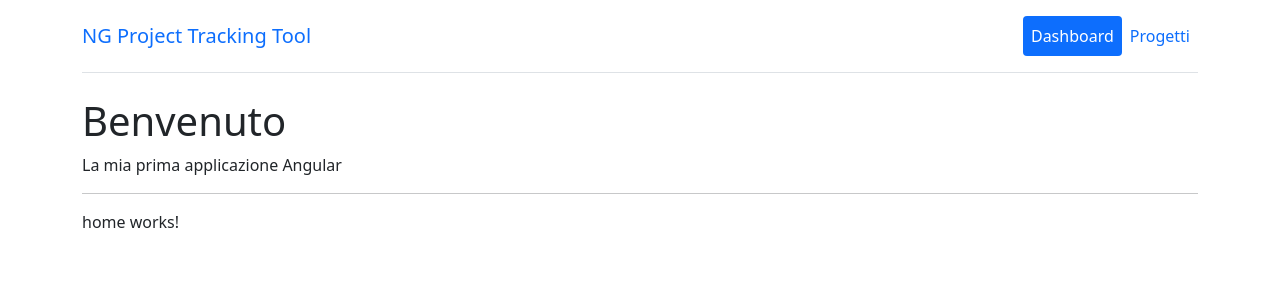
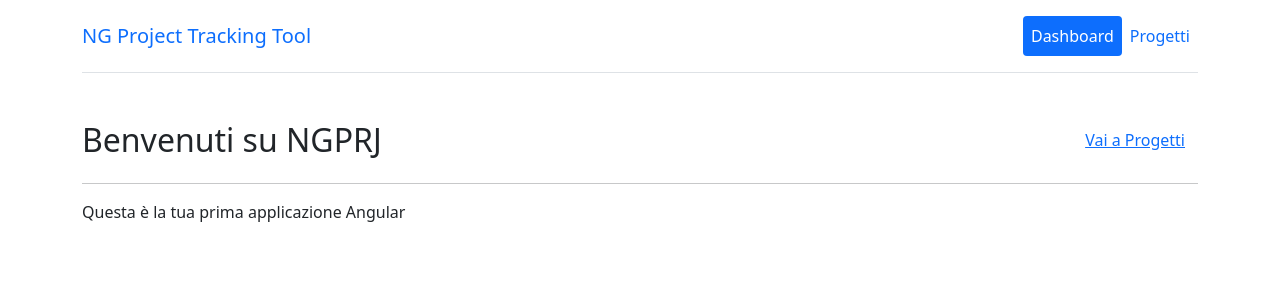
Before and after one commit to giglioDomenicoMirko/CorsoDevelhope-AngularApp-Sciuti, an Angular app: page /home in a window 1280 px wide. Shown: the top 300 px of the page. Built offline with nearby package versions, Linux system fonts and the light colour scheme.

Commit message:
Realiziamo una navigazione dai componenti

```diff
--- a/src/app/app.component.html
+++ b/src/app/app.component.html
@@ -1,8 +1,5 @@
 <ngprj-navbar></ngprj-navbar>
 
 <div class="container">
-  <h1>Benvenuto</h1>
-  <p>La mia prima applicazione Angular</p>
-  <hr>
   <router-outlet></router-outlet>
 </div>
--- a/src/app/app.component.ts
+++ b/src/app/app.component.ts
@@ -6,5 +6,4 @@
   styleUrls: ['./app.component.css']
 })
 export class AppComponent {
-  title = 'ngprj';
 }
--- a/src/app/dashboard/home/home.component.html
+++ b/src/app/dashboard/home/home.component.html
@@ -1 +1,11 @@
-<p>home works!</p>
+<div class="row mt-5">
+    <div class="col-8">
+        <h2>Benvenuti su {{ title | uppercase }}</h2>
+    </div>
+    <div class="col text-end">
+        <button class="btn btn-link" routerLink="/projects">Vai a Progetti</button>
+    </div>
+</div>
+<hr>
+
+<p>Questa è la tua prima applicazione Angular</p>
--- a/src/app/dashboard/home/home.component.ts
+++ b/src/app/dashboard/home/home.component.ts
@@ -6,6 +6,7 @@
   styleUrls: ['./home.component.css']
 })
 export class HomeComponent implements OnInit {
+  title = "NGPrj";
 
   constructor() { }
 
--- a/src/app/project/project-container/project-container.component.html
+++ b/src/app/project/project-container/project-container.component.html
@@ -1,3 +1,13 @@
+<div class="row mt-5">
+    <div class="col-8">
+        <h2>I miei Progetti</h2>
+    </div>
+    <div class="col text-end">
+        <button class="btn btn-link" routerLink="/home">Torna alla Dashboard</button>
+    </div>
+</div>
+<hr>
+
 <ngprj-project-list [projects]="projects" (selected)="selectProject($event)"></ngprj-project-list>
 
 <hr>
```
